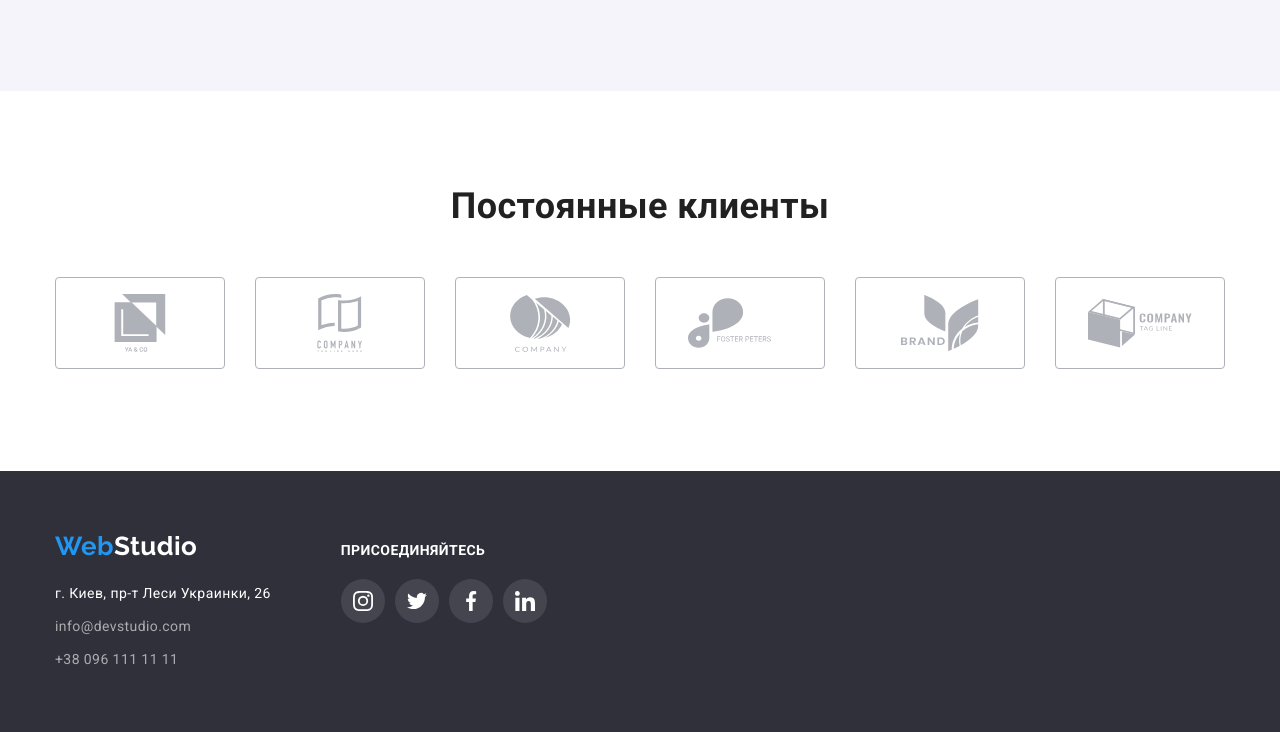
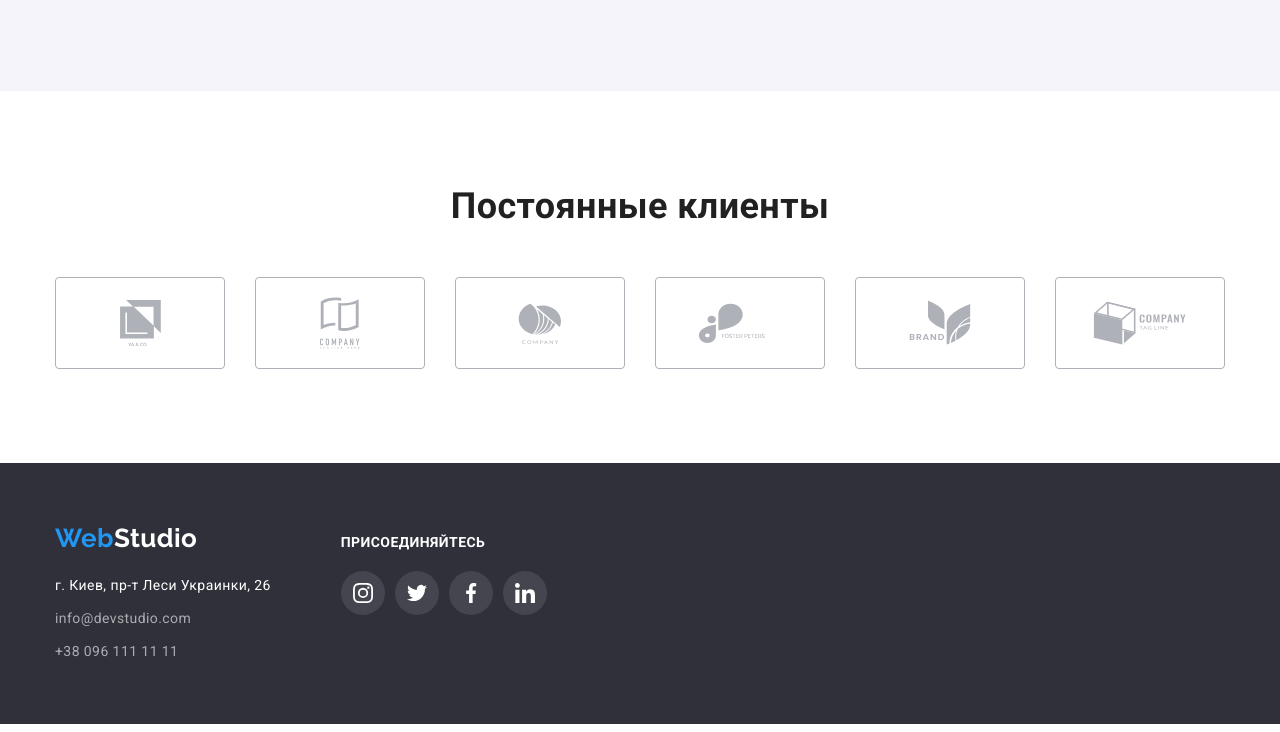
Before and after one commit to FolkinaEkaterina/goit-markup-hw-04, a plain HTML site: page index.html in a window 1280 px wide. Shown: the part 2222-2954 px from the top of the page. Drawn offline with nearby package versions, Linux system fonts and the light colour scheme.

Commit message:
Update styles.css

```diff
--- a/css/styles.css
+++ b/css/styles.css
@@ -403,7 +403,6 @@ img {
 
 .our-clients {
   display: flex;
-  justify-content: center;
 }
 
 .clients {
@@ -414,17 +413,22 @@ img {
   margin-left: 30px;
 }
 
-.client-icon {
+.clients-link {
+  display: flex;
+  justify-content: center;
+  align-items: center;
+
   fill: var(--icon-color);
   border: 1px solid var(--icon-color);
+
   border-radius: 4px;
   width: 170px;
   height: 92px;
   padding: 16px 32px;
 }
 
-.client-icon:hover,
-.client-icon:focus {
+.clients-link:hover,
+.clients-link:focus {
   fill: var(--accent-color);
   border: 1px solid var(--accent-color);
 }
```
